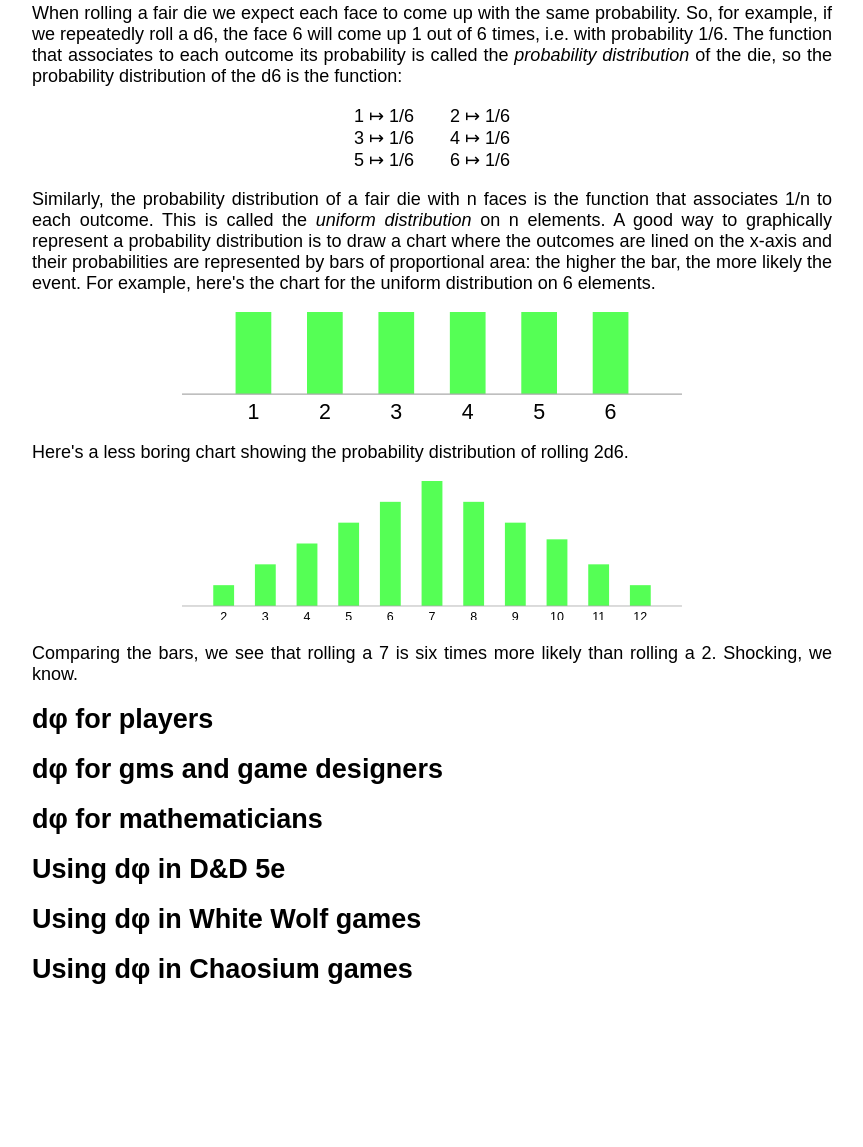
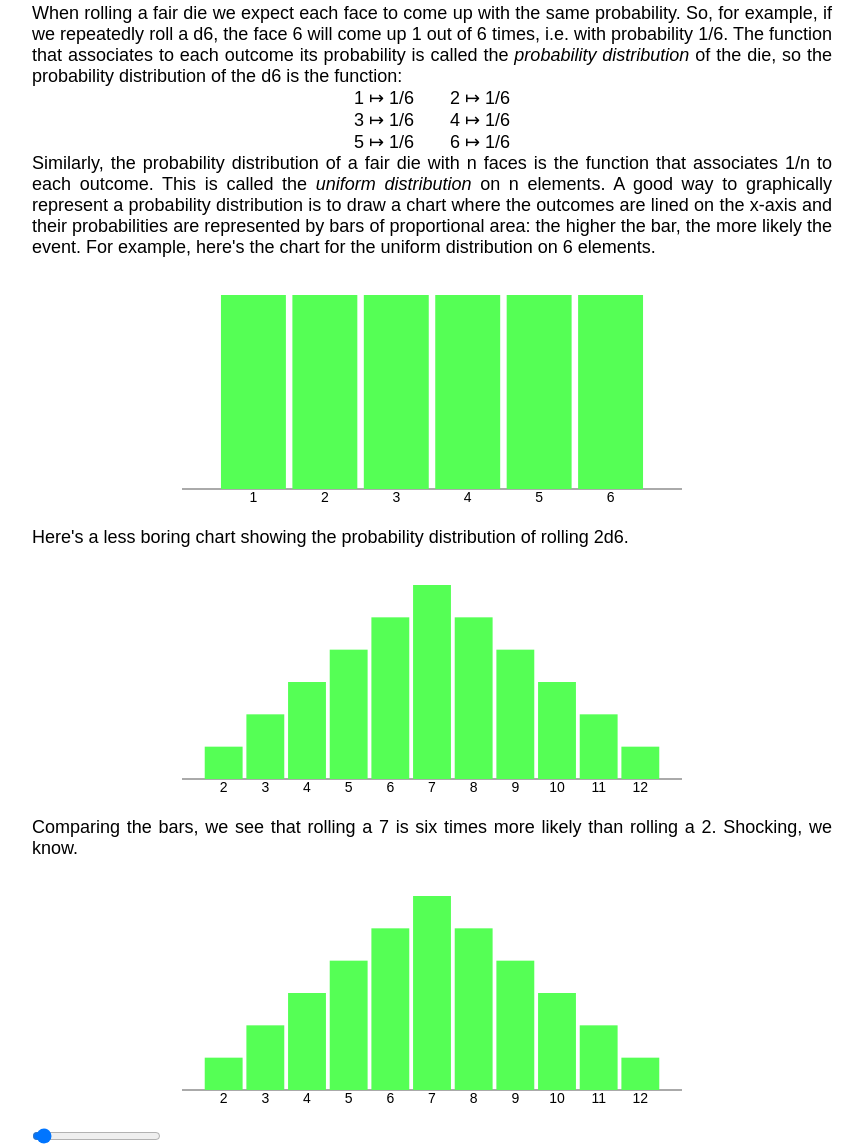
Before and after one commit to roll-phi/roll-phi.github.io, a plain HTML site: page index.html in a window 1280 px wide. Shown: the part 1101-2248 px from the top of the page, without its empty margins (208-1071 px from the left). Before the commit the page ends 2109 px from the top, so only its background shows below. Drawn offline with Linux system fonts and the light colour scheme.

Commit message:
Working on binomial viz

```diff
--- /dev/null
+++ b/binomial.js
@@ -0,0 +1,180 @@
+
+/**
+ * A widget to visualize the binomial distribution
+ */
+customElements.define("binom-viz", class BinomViz extends HTMLElement {
+    static observedAttributes = ["n"];
+
+    constructor() {
+	super();
+
+	const shadow = this.attachShadow({ mode: "open" });
+	shadow.innerHTML = `
+<style>
+  figure {
+    width: ${this.width}px;
+    height: ${this.height}px;
+    margin: auto;
+  }
+  svg {
+    font: var(--chart-font);
+  }
+  svg line, svg path {
+    stroke: var(--axis-color);
+    stroke-width: var(--axis-width);
+  }
+  svg rect {
+    fill: var(--density-color);
+  }
+  svg rect:hover {
+    fill: var(--density-highlight);
+  }
+  svg text {
+    text-anchor: middle;
+    dominant-baseline: text-before-edge;
+  }
+  svg .prob text {
+    dominant-baseline: text-after-edge;
+    font-weight: bold;
+    text-shadow: 0 0 2px #fff;
+  }
+  svg .prob.hidden {
+    visibility: hidden;
+  }
+</style>
+<figure>
+  <svg viewBox="0 0 ${this.width} ${this.height}"></svg>
+</figure>
+`
+	this.svg = shadow.querySelector('svg');
+	this.triangle = new Array();
+    }
+
+    /* Lifecycle */
+
+    connectedCallback() {
+	this.draw();
+	this.svg.addEventListener('mouseover', (e) => {
+	    const t = e.target;
+	    if (t.classList.contains('density')) {
+		const val = t.dataset['x'],
+		      x = t.x.animVal.value + t.width.animVal.value / 2,
+		      y = t.height.animVal.value,
+		      prob = t.dataset['prob'],
+		      plate = this.svg.querySelector('.prob');
+		plate.setAttribute('transform', `translate(${x}, ${this.plotBase - y})`);
+		plate.querySelector('text').textContent = prob + '%';
+		plate.classList.remove('hidden');
+	    }
+	});
+	this.svg.addEventListener('mouseout', (e) => {
+	    this.svg.querySelector('.prob').classList.add('hidden');
+	});
+    }
+
+    attributeChangedCallback(name, oldValue, newValue) {
+	if (oldValue !== newValue) {
+	    this[name] = newValue;
+	    if (this.isConnected)
+		this.draw();
+	}
+    }
+
+    getStyle(prop) {
+	return getComputedStyle(this.svg).getPropertyValue(prop);
+    }
+
+    /* Geometry */
+    get width() {
+	return this.getAttribute("width") || 500;
+    }
+
+    get height() {
+	return this.getAttribute("height") || 250;
+    }
+
+    get labelHeight() {
+	return 2 * parseInt(this.getStyle('font-size').replace('px', ''));
+    }
+
+    get plotHeight() {
+	return this.height - 2*this.labelHeight;
+    }
+
+    get plotBase() {
+	return this.height - this.labelHeight;
+    }
+
+    /* Dynamic attributes */
+
+    get n() {
+	return parseInt(this.getAttribute("n")) || 1;
+    }
+    set n(val) {
+	if (parseInt(val) === NaN || val <= 0)
+	    throw `Expexting at least 1 die, got ${val}`;
+	this.setAttribute("n", val);
+    }
+
+    /* Maths */
+
+    get die() {
+	return parseInt(this.getAttribute("die")) || 2;
+    }
+
+    pascal(n) {
+	if (n < 1)
+	    throw `n must be >= 1, got ${n}`;
+	if (this.triangle[n] === undefined)
+	    if (n == 1) {
+		this.triangle[n] = new BigInt64Array((function* (die) {
+		    for (let i = 0; i < die; i++)
+			yield 1n;
+		})(this.die));
+	    } else if (n * this.die > 1000) {
+		throw `You must be kidding!`
+	    } else {
+		this.triangle[n] = n < 27
+		    ? new BigInt64Array((this.die-1)*n+1)
+		    : new Array((this.die-1)*n+1).fill(0n);
+		const left = this.pascal(n >> 1),
+		      right = this.pascal(n - (n >> 1));
+		for (let i = 0; i < left.length; i++)
+		    for (let j = 0; j < right.length; j++)
+			this.triangle[n][i+j] += left[i] * right[j];
+	    }
+	return this.triangle[n];
+    }
+
+    /* Drawing */
+
+    draw() {
+	const dist = this.pascal(this.n),
+	      w = this.width,
+	      h = this.plotHeight,
+	      b = this.plotBase,
+	      tikz = w / (dist.length + 1),
+	      barhw = w / 2.2 / (dist.length + 1),
+	      maxprob = parseFloat(dist[dist.length >> 1]),
+	      mass = this.die**this.n;
+
+	this.svg.innerHTML = `
+<g class="plot" transform="matrix(1,0,0,-1,0,${b})">
+  <line x1="0" x2="${w}" y1="0" y2="0" />
+</g>
+<g class="labels"></g>
+<g class="prob hidden">
+  <text x="0" y="0""></text>
+</g>
+`;
+	const plot = this.svg.querySelector('.plot'),
+	      labels = this.svg.querySelector('.labels');
+	for (let i = 0; i < dist.length; i++) {
+	    let x = tikz*(i + 1);
+	    let prob = parseFloat(dist[i]);
+	    plot.innerHTML += `<rect x="${x-barhw}" y="0" width="${2*barhw}" height="${h*prob/maxprob}" class="density" data-x="${i+this.n}" data-prob="${(prob/mass*100).toFixed(2)}" />`;
+	    if (i % ((dist.length >> 4) + 1) == 0)
+		labels.innerHTML += `<text x="${x}" y="${b}">${i + this.n}</text>`;
+	}
+    }
+});
--- a/index.html
+++ b/index.html
@@ -15,8 +15,10 @@
 
       :root {
 	  --density-color: #5f5;
+	  --density-highlight: #f55;
 	  --axis-color: #aaa;
-	  --chart-font: 30px sans-serif;
+	  --axis-width: 2px;
+	  --chart-font: 14px sans-serif;
       }
 
       body {
@@ -30,12 +32,12 @@
       li { margin-left: 1em; }
       td { padding: 0 1em;}
 
-      figure {
-	  margin: 1em auto;
-	  text-align: center;
+      .centering { margin: auto; }
+
+      binom-viz {
+	  display: block;
+	  margin: 1ex 0;
       }
-
-      .centering { margin: auto; }
 
       norm-viz {
 	  --fill-norm-color: var(--density-color);
@@ -49,18 +51,9 @@
 	  --stroke-axes-width: 0.5;
 	  --fill-critical-color: #f005;
       }
-
-      svg {
-	  font: var(--chart-font);
-      }
-      svg line, svg path {
-	  stroke: var(--axis-color);
-      }
-      svg .prob {
-	  fill: var(--density-color);
-      }
     </style>
     <script src="rollφ.js"></script>
+    <script src="binomial.js"></script>
   </head>
   <body>
     <h1>dφ: <small>the normalest game system</small></h1>
@@ -179,65 +172,20 @@
       example, here's the chart for the uniform distribution on 6
       elements.</p>
 
-    <figure>
-      <svg viewBox="0 0 700 150" style="max-width:500px">
-	<g class="prob" transform="matrix(1,0,0,-1,0,115)">
-	  <rect x="75" y="0" width="50" height="115" />
-	  <rect x="175" y="0" width="50" height="115" />
-	  <rect x="275" y="0" width="50" height="115" />
-	  <rect x="375" y="0" width="50" height="115" />
-	  <rect x="475" y="0" width="50" height="115" />
-	  <rect x="575" y="0" width="50" height="115" />
-	  <line x1="0" x2="700" y1="0" y2="0" stroke-width="2" />
-	</g>
-	<g text-anchor="middle">
-	  <text x="100" y="150">1</text>
-	  <text x="200" y="150">2</text>
-	  <text x="300" y="150">3</text>
-	  <text x="400" y="150">4</text>
-	  <text x="500" y="150">5</text>
-	  <text x="600" y="150">6</text>
-	</g>
-      </svg>
-    </figure>
+    <binom-viz die="6" n="1"></binom-viz>
 
     <p>Here's a less boring chart showing the probability distribution
       of rolling 2d6.</p>
 
-    <figure>
-      <svg viewBox="0 0 1200 335" style="max-width:500px">
-	<g class="prob" transform="matrix(1,0,0,-1,0,300)">
-	  <rect x="75" y="0" width="50" height="50" />
-	  <rect x="175" y="0" width="50" height="100" />
-	  <rect x="275" y="0" width="50" height="150" />
-	  <rect x="375" y="0" width="50" height="200" />
-	  <rect x="475" y="0" width="50" height="250" />
-	  <rect x="575" y="0" width="50" height="300" />
-	  <rect x="675" y="0" width="50" height="250" />
-	  <rect x="775" y="0" width="50" height="200" />
-	  <rect x="875" y="0" width="50" height="160" />
-	  <rect x="975" y="0" width="50" height="100" />
-	  <rect x="1075" y="0" width="50" height="50" />
-	  <line x1="0" x2="1200" y1="0" y2="0" stroke-width="2" />
-	</g>
-	<g text-anchor="middle" transform="translate(0 335)">
-	  <text x="100" y="0">2</text>
-	  <text x="200" y="0">3</text>
-	  <text x="300" y="0">4</text>
-	  <text x="400" y="0">5</text>
-	  <text x="500" y="0">6</text>
-	  <text x="600" y="0">7</text>
-	  <text x="700" y="0">8</text>
-	  <text x="800" y="0">9</text>
-	  <text x="900" y="0">10</text>
-	  <text x="1000" y="0">11</text>
-	  <text x="1100" y="0">12</text>
-	</g>
-      </svg>
-    </figure>
+    <binom-viz die="6" n="2"></binom-viz>
 
     <p>Comparing the bars, we see that rolling a 7 is six times more
       likely than rolling a 2. Shocking, we know.</p>
+
+    <binom-viz id="binom-many" die="6" n="2"></binom-viz>
+    <input type="range" min="1" value="2" max="30" step="1"
+	   oninput="document.querySelector('#binom-many').n = this.value"/>
+
 
     <h2 id="for-players">dφ for players</h2>
 
--- a/rollφ.js
+++ b/rollφ.js
@@ -136,8 +136,10 @@ customElements.define("norm-viz", class NormViz extends HTMLElement {
     attributeChangedCallback(name, oldValue, newValue) {
 	if (oldValue !== newValue) {
 	    this[name] = newValue;
-	    this.draw_axes();
-	    this.draw_range();
+	    if (this.isConnected) {
+		this.draw_axes();
+		this.draw_range();
+	    }
 	}
     }
 
```
